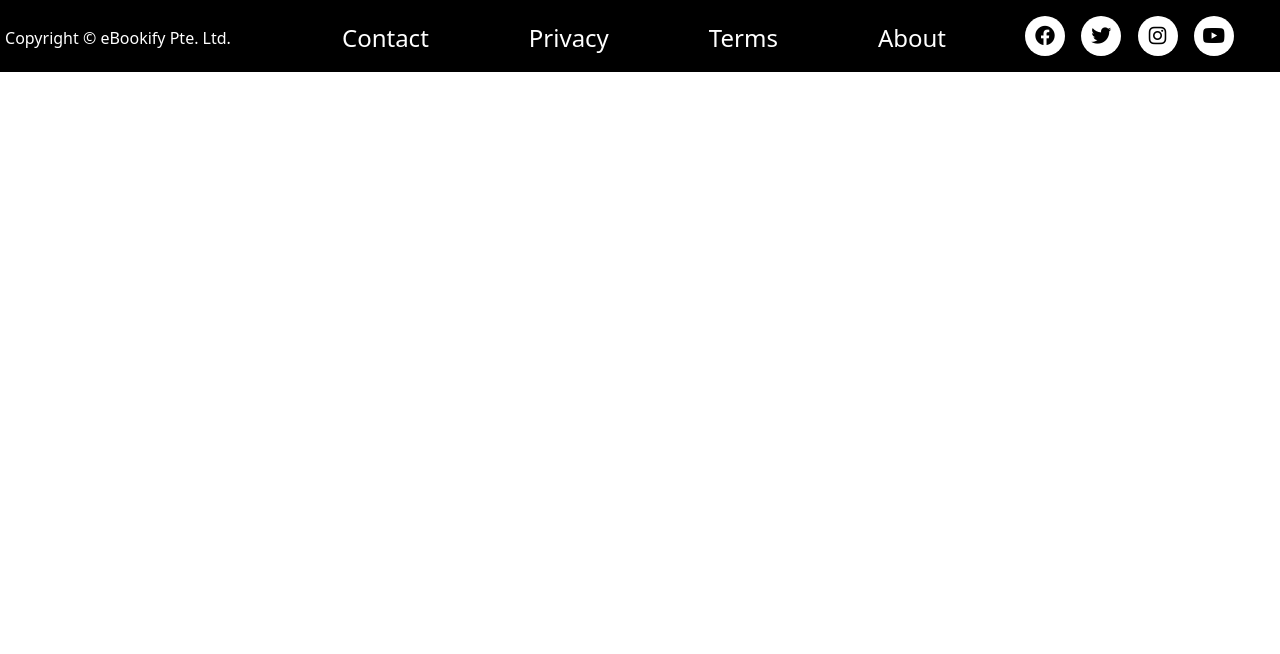
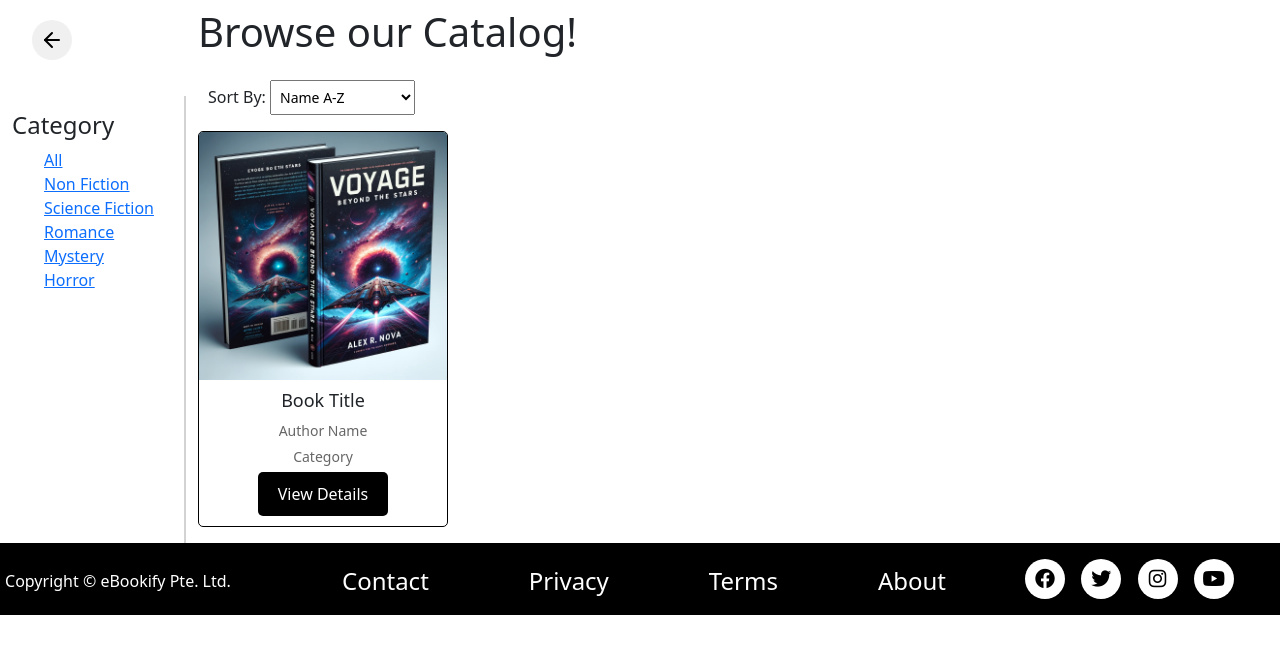
Before and after one commit to marvinoon/WebSystemP2-9, a PHP site: page /catalog.php in a window 1280 px wide. Shown: the part 61-715 px from the top of the page. Run offline with PHP 8.4, Linux system fonts and the light colour scheme.

Commit message:
Updated readbook page and new catalog page

```diff
--- a/catalog.php
+++ b/catalog.php
@@ -2,6 +2,7 @@
 <html lang="en">
 
 <head>
+    <link rel="stylesheet" href="css/catalog.css">
     <link rel="stylesheet" href="css/nav.css">
     <link rel="stylesheet" href="css/footer.css">
     <?php
@@ -13,7 +14,64 @@
     <?php
         include "inc/nav.inc.php";
     ?>
+    <div class="row container">
+        <div class="col-lg-2">
+            <div class="back-arrow">
+                <a href="javascript:history.back()" aria-label="Go back">
+                <svg xmlns="http://www.w3.org/2000/svg" width="24" height="24" viewBox="0 0 24 24" fill="none" stroke="currentColor" stroke-width="2" stroke-linecap="round" stroke-linejoin="round" class="feather feather-arrow-left"><line x1="19" y1="12" x2="5" y2="12"></line><polyline points="12 19 5 12 12 5"></polyline></svg>
+                 </a>
+             </div>
+        </div>
+        <div class="col-sm-12 col-lg-10 mt-2">
+            <h1>Browse our Catalog!</h1>
+        </div>
+    </div>
+
     <main>
+        <!-- MAIN BODY -->
+        <div class="row container">
+        <!-- SIDE BAR -->
+        <div class="col-lg-2 mt-3 ml-3 side-bar">
+            <div class="category">
+                <h4>Category</h4>
+                <ul>
+                    <li><a href="#">All</a></li>
+                    <li><a href="#">Non Fiction</a></li>
+                    <li><a href="#">Science Fiction</a></li>
+                    <li><a href="#">Romance</a></li>
+                    <li><a href="#">Mystery</a></li>
+                    <li><a href="#">Horror</a></li>
+                </ul>
+            </div>
+        </div>
+
+        <!-- MAIN BAR-->
+        <div class="col-sm-12 col-lg-10 main-content">
+        <div class="drop-down">
+            <label>Sort By:</label>
+            <select class="filter-type">
+                <option>Name A-Z</option>
+                <option>Name Z-A</option>
+                <option>Oldest to newest</option>
+                <option>Newest to Oldest</option>
+            </select>
+        </div>
+            <div class="book-cards-container mt-3 mb-3">
+                <div class="book-card">
+                    <img src="images/Example Book.png" alt="Book Title" class="book-image">
+                    <div class="book-info">
+                        <h5 class="book-title">Book Title</h5>
+                        <p class="book-author">Author Name</p>
+                        <p class="book-category">Category</p>
+                        <div class="product-button">
+                            <a href="productpage.php" class="product-btn">View Details</a>
+                        </div>
+                    </div>
+                </div>
+
+                <!-- Repeat for as many books as you have. Foreach loop using DB I think-->
+            </div>
+        </div>
     </main>
     <?php
     include "inc/footer.inc.php";
--- /dev/null
+++ b/css/catalog.css
@@ -0,0 +1,119 @@
+.back-arrow {
+    position: relative; /* Adjust based on your layout, you might need absolute or fixed depending on your navbar's behavior */
+    z-index: 10;
+    margin-top: 20px; /* Adjust this value based on your navbar's height */
+    margin-bottom: 20px;
+    margin-left: 20px; /* Space from the left edge */
+}
+
+.back-arrow a {
+    display: inline-flex;
+    align-items: center;
+    justify-content: center;
+    width: 40px; /* Width of the clickable area */
+    height: 40px; /* Height of the clickable area */
+    border-radius: 20px; /* Makes it circular */
+    background-color: #f0f0f0; /* Background color of the button */
+    color: #000; /* Color of the arrow */
+    text-decoration: none;
+}
+
+.back-arrow a:hover {
+    background-color: #e0e0e0; /* Slightly darker on hover */
+}
+
+.back-arrow svg {
+    stroke: currentColor; /* SVG color inherits from anchor color */
+
+}
+.book-cards-container {
+    display: flex;
+    flex-wrap: wrap;
+    gap: 20px; /* Adjust based on your preference */
+}
+
+.book-card {
+    border: 1px solid black; /* Light grey border */
+    border-radius: 5px;
+    overflow: hidden;
+    width: 250px; /* Adjust based on your preference */
+}
+
+.book-image {
+    width: 100%;
+    height: auto;
+    object-fit: cover; /* This ensures the image covers the area nicely */
+}
+
+.book-info {
+    padding: 10px;
+}
+
+.book-card:hover .book-image {
+    transform: scale(1.1); /* Adjust scale value as needed */
+}
+
+.book-image {
+    transition: transform 0.5s ease; /* Smooth transition for the zoom effect */
+}
+
+.book-title {
+    margin-top: 0;
+    font-size: 18px; /* Adjust based on your preference */
+    text-align: center;
+}
+
+.book-author, .book-category {
+    margin: 5px 0;
+    font-size: 14px; /* Adjust based on your preference */
+    color: #666; /* Dark grey color for text */
+    text-align: center;
+}
+.product-btn{
+    color: #fff; /* White text */
+    background-color: black; /* Bootstrap primary blue */
+    border-color: black; /* Border color to match */
+    padding: 10px 20px; /* Button padding */
+    text-decoration: none; /* Remove underline from links */
+    display: inline-block; /* Align button correctly */
+    border-radius: 5px; /* Rounded button edges */
+}
+
+.product-button{
+    text-align: center;
+}
+
+.product-btn:hover {
+    background-color: gold;
+    border-color: gold; /* Border color on hover */
+    color: #000;
+}
+
+/* Styles for Side bar*/
+.side-bar {
+    padding-top: 15px;
+    border-right: 2px solid lightgrey;
+
+}
+
+/* Styles for filter bar*/
+.filter-container {
+    display: flex;
+    text-align: center;
+    align-items: center;
+    border: 1px solid lightgrey;
+    height: 60px;
+}
+.drop-down {
+    padding-left: 10px;
+}
+
+.filter-type {
+    height: 35px;
+    padding: 5px;
+    font-size: 14px;
+}
+
+li{
+    list-style: none;
+}
--- a/css/footer.css
+++ b/css/footer.css
@@ -1,6 +1,9 @@
 /* ++++++++++++++++++++ CSS for <footer> and everything inside ++++++++++++++++++++ */
 footer {
     background-color: black;
+    position: relative;
+    bottom: 0;
+    width: 100%;
   }
 
   .footer-container p {
--- a/css/productpage.css
+++ b/css/productpage.css
@@ -30,11 +30,6 @@
     background-color: purple;
     border-color: purple; /* Border color on hover */
     color: white;
-}
-
-/* General Styling for Icons and Logo */
-.icon {
-    color: #000; /* Black color for icons */
 }
 
 
```
Also changed, not shown: css/readbook.css (+40 -11 lines), readbook.php (+29 -3 lines).
